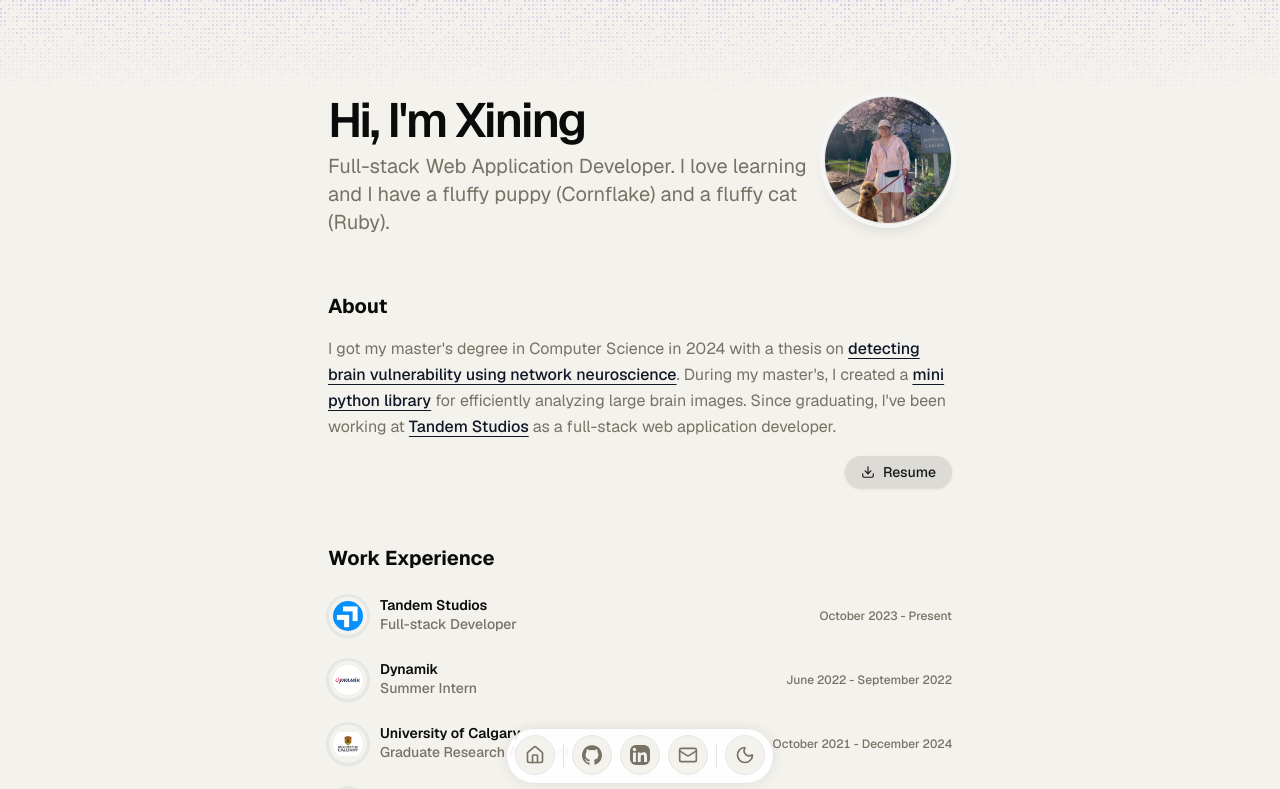
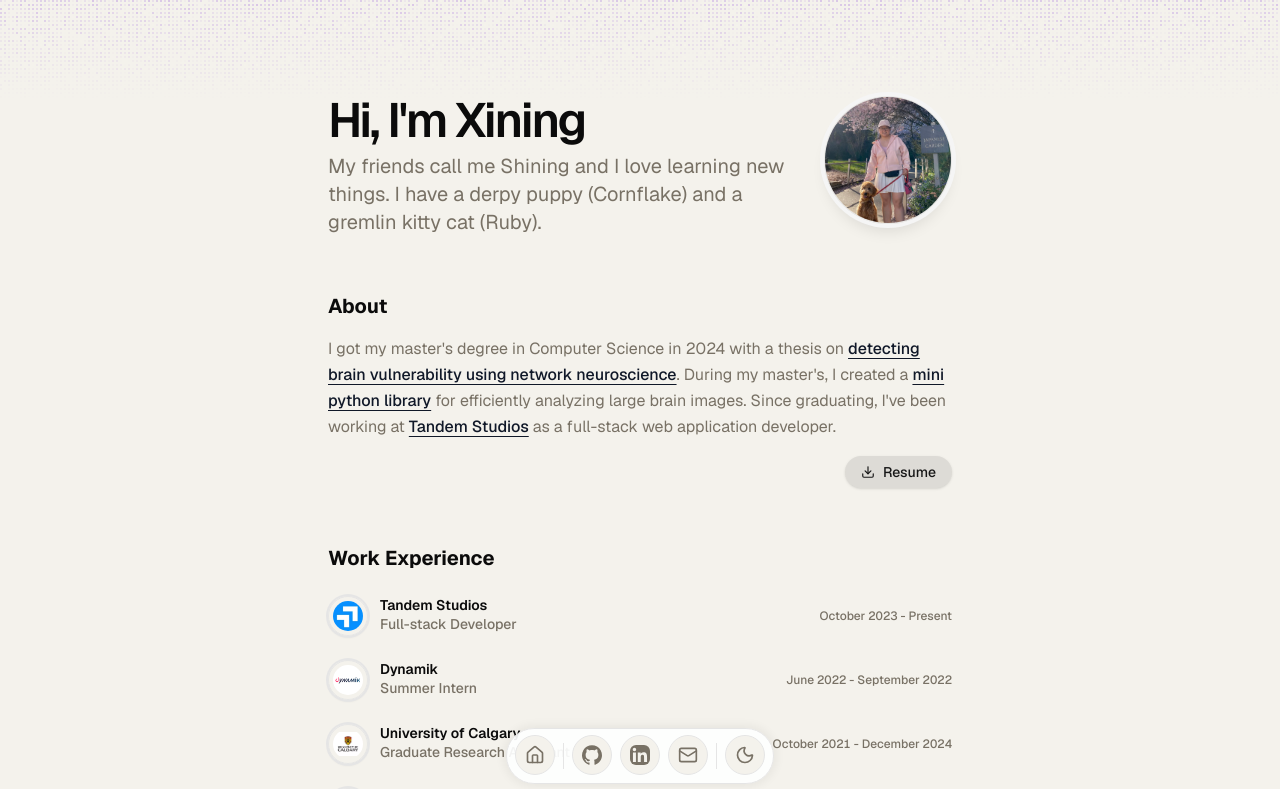
Before and after one commit to xiningchen/personal-portfolio, a Next.js app: page / in a window 1280 px wide. Shown: the top 789 px of the page. Built offline with nearby package versions, Linux system fonts and the light colour scheme.

Commit message:
Updated web intro

```diff
--- a/src/data/resume.tsx
+++ b/src/data/resume.tsx
@@ -18,7 +18,7 @@ export const DATA = {
   location: "Portland, OR",
   locationLink: "https://www.google.com/maps/place/sanfrancisco",
   description:
-    "Full-stack Web Application Developer. I love learning and I have a fluffy puppy (Cornflake) and a fluffy cat (Ruby).",
+    "My friends call me Shining and I love learning new things. I have a derpy puppy (Cornflake) and a gremlin kitty cat (Ruby).",
   summary:
     "I got my master's degree in Computer Science in 2024 with a thesis on [detecting brain vulnerability using network neuroscience](https://hdl.handle.net/1880/120335). During my master's, I created a [mini python library](https://github.com/xiningchen/Towlson-Group-Code) for efficiently analyzing large brain images. Since graduating, I've been working at [Tandem Studios](https://www.tandemstudios.ca/) as a full-stack web application developer.",
   avatarUrl: "/me.jpg",
```
